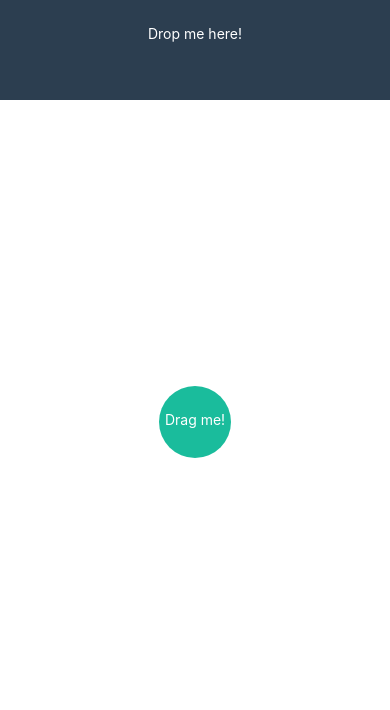
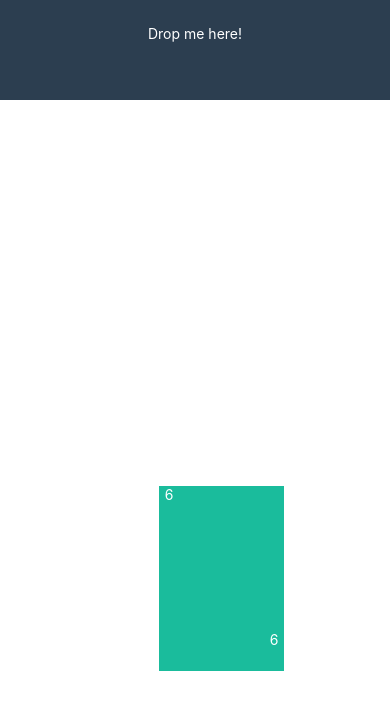
Before and after one commit to sshilal1/react-native-playing-cards, a React Native app: screen / in a window 390 px wide. Shown: the top 710 px of the page. Built offline with nearby package versions, Linux system fonts and the light colour scheme.

Commit message:
isolated dropzon from card, worked on card

```diff
--- a/App.js
+++ b/App.js
@@ -3,11 +3,41 @@ import { StyleSheet, Text, View } from 'react-native';
 
 import Card from './Card';
 
+// Need to dynamically create this...
+// Will be diff for ios and android...
+var dzone = {
+  height: 100,
+  width: 320,
+  x: 0,
+  y: 0
+};
+
 export default class App extends React.Component {
+
+  constructor(props) {
+    super(props);
+    this.state = {
+      dropZoneValue: dzone
+    }
+
+    this.setDropZoneValues = this.setDropZoneValues.bind(this);
+  }
+
+  setDropZoneValues(event){
+    this.setState({
+      dropZoneValues : event.nativeEvent.layout
+    });
+  }
+
   render() {
     return (
       <View>
-        <Card/>
+        <View
+          onLayout={this.setDropZoneValues.bind(this)}
+          style={styles.dropZone}>
+          <Text style={styles.text}>Drop me here!</Text>
+        </View>
+        <Card dropZoneValues={dzone}/>
       </View>
     );
   }
@@ -20,4 +50,15 @@ const styles = StyleSheet.create({
     alignItems: 'center',
     justifyContent: 'center',
   },
+  dropZone    : {
+    height         : 100,
+    backgroundColor:'#2c3e50'
+  },
+  text        : {
+    marginTop   : 25,
+    marginLeft  : 5,
+    marginRight : 5,
+    textAlign   : 'center',
+    color       : '#fff'
+  },
 });
--- a/Card.js
+++ b/Card.js
@@ -1,32 +1,15 @@
 import React from 'react';
-import { StyleSheet, Text, View, Animated, Dimensions, PanResponder, TouchableOpacity } from 'react-native';
+import { StyleSheet, Text, View, Animated, Dimensions, PanResponder } from 'react-native';
 import PropTypes from 'prop-types';
 
 export default class Card extends React.Component {
 
-  componentWillMount() {
-    if(this.reverse == false)
-      this.state.pan.addListener((c) => this.state._value = c);
-  }
-  componentWillUnmount() {
-    this.state.pan.removeAllListeners();
-  }
-
   constructor(props) {
     super(props);
 
-    this.renderShape = 'square';
-    this.renderColor = 'yellowgreen';
-    this.renderText = '＋';
-    this.renderSize = 36;
-    this.offsetX = 100;
-    this.offsetY = 100;
-    this.reverse = true;
-
     this.state = {
       pan:new Animated.ValueXY(),
-      _value:{x: 0, y: 0},
-      dropZoneValues: null
+      dropZoneValues: this.props.dropZoneValues
     };
 
     this.panResponder = PanResponder.create({
@@ -57,25 +40,19 @@ export default class Card extends React.Component {
     return gesture.moveY > dz.y && gesture.moveY < dz.y + dz.height;
   }
 
-  setDropZoneValues(event){
-    this.setState({
-      dropZoneValues : event.nativeEvent.layout
-    });
-  }
-
   render(){
     return (
       <View>
-        <View
-          onLayout={this.setDropZoneValues.bind(this)}     //Step 2
-          style={styles.dropZone}>
-          <Text style={styles.text}>Drop me here!</Text>
-        </View>
         <View style={styles.draggableContainer}>
           <Animated.View
             {...this.panResponder.panHandlers}
-            style={[this.state.pan.getLayout(), styles.circle]}>
-            <Text style={styles.text}>Drag me!</Text>
+            style={[this.state.pan.getLayout(), styles.card]}>
+            <View style={styles.leftTop}>
+              <Text style={styles.text}>6</Text>
+            </View>
+            <View style={styles.rightBottom}>
+              <Text style={styles.text}>6</Text>
+            </View>
           </Animated.View>
         </View>
       </View>
@@ -89,17 +66,6 @@ let styles = StyleSheet.create({
   mainContainer: {
     flex    : 1
   },
-    dropZone    : {
-        height         : 100,
-        backgroundColor:'#2c3e50'
-    },
-    text        : {
-        marginTop   : 25,
-        marginLeft  : 5,
-        marginRight : 5,
-        textAlign   : 'center',
-        color       : '#fff'
-    },
   draggableContainer: {
     position    : 'absolute',
     top         : Window.height/2 - CIRCLE_RADIUS,
@@ -110,5 +76,34 @@ let styles = StyleSheet.create({
     width               : CIRCLE_RADIUS*2,
     height              : CIRCLE_RADIUS*2,
     borderRadius        : CIRCLE_RADIUS
-    }
+  },
+  card      : {
+    backgroundColor     : '#1abc9c',
+    width               : 125,
+    height              : 185
+  },
+  text        : {
+    marginLeft  : 5,
+    marginRight : 5,
+    textAlign   : 'center',
+    color       : '#fff'
+  },
+  leftTop: {
+    width: 20,
+    height: 40,
+    flexDirection: 'column',
+    position: 'absolute',
+    top: 0,
+    left: 0,
+    backgroundColor: 'transparent'
+  },
+  rightBottom: {
+    width: 20,
+    height: 40,
+    flexDirection: 'column',
+    position: 'absolute',
+    bottom: 0,
+    right: 0,
+    backgroundColor: 'transparent'
+  },
 });
```
Lines whose indentation alone changed are shown as unchanged.
